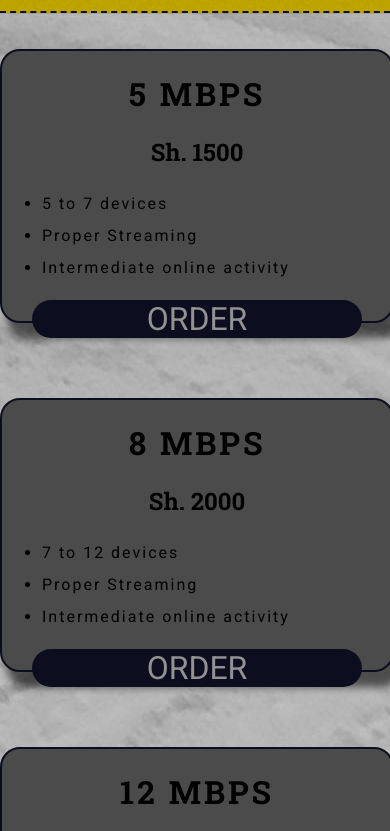
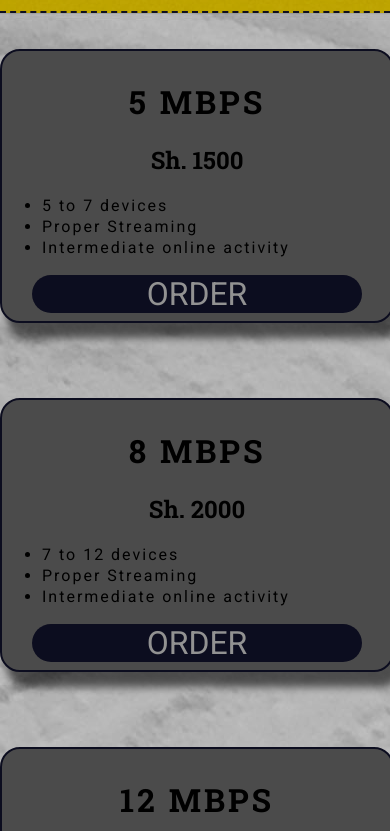
Before and after one commit to muhando19/Geswitch-Telecommunications, a plain HTML site: page index.html in a window 390 px wide. Shown: the part 2060-2891 px from the top of the page. Drawn offline with Linux system fonts and the light colour scheme.

Commit message:
Update media-queries.css

```diff
--- a/Styles/media-queries.css
+++ b/Styles/media-queries.css
@@ -88,7 +88,17 @@
 
     .packages > .package > .order {
         font-size: 2em;
-        margin-top: 15px;
+        margin-top: 10px;
+    }
+
+    .packages > .package > .price {
+        font-size: 1em;
+        margin-top: 2px !important;
+    }
+
+    .packages > .package > .properties {
+        line-height: 1.3em;
+        margin-top: 5px;
     }
 
     .footer {
```
